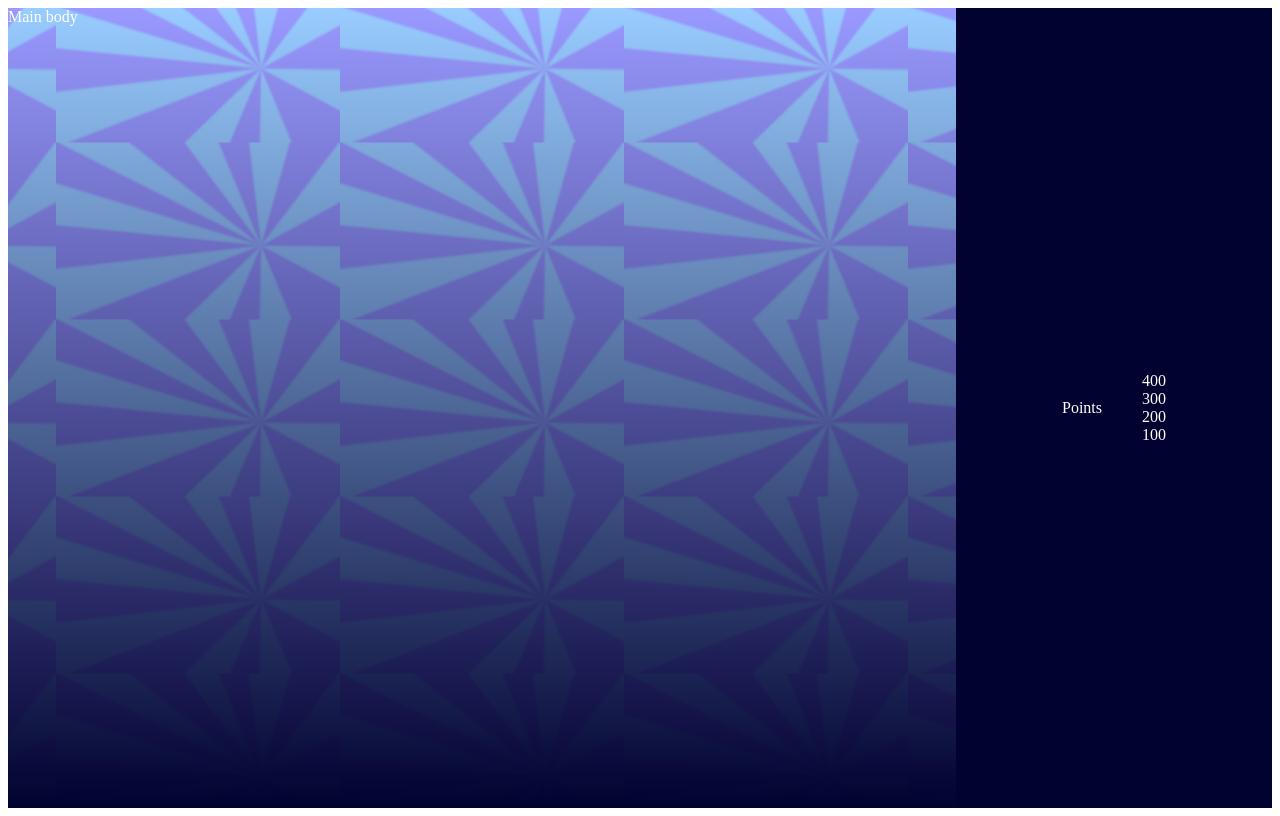
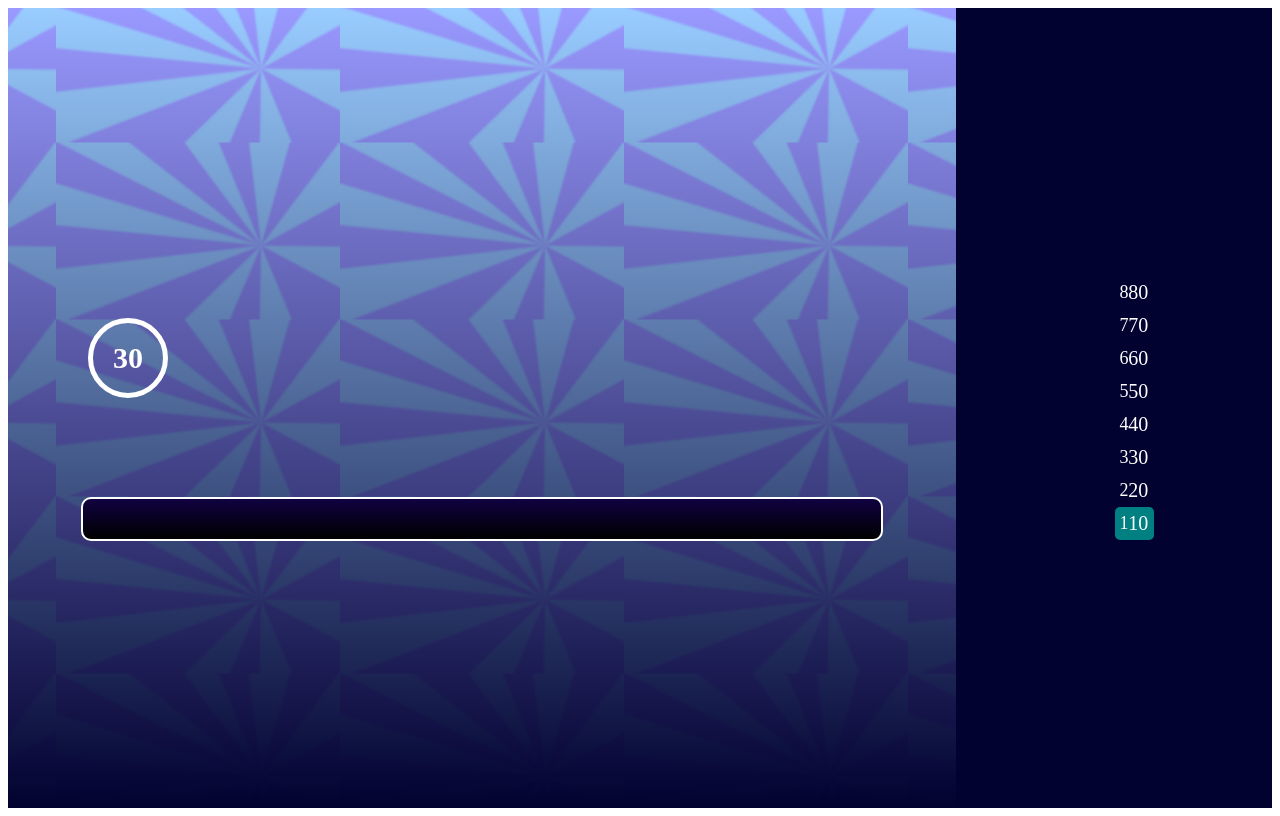
Before and after one commit to deepak-07/Meme-Quiz, a React (Create React App) app: page / in a window 1280 px wide. Built offline with nearby package versions, Linux system fonts and the light colour scheme.

Commit message:
feat: Added the question ans template

```diff
--- a/src/App.jsx
+++ b/src/App.jsx
@@ -1,16 +1,208 @@
+import { useState } from "react";
 import "./app.css";
+import Quiz from "./components/Quiz";
 
 function App() {
+  const [questionNumber, setQuestionNumber] = useState(1);
+  const [timeOut, setTimeOut] = useState(false);
+
+  const data = [
+    {
+      id: 1,
+      question: "Which Actor is a Meme Lord ?",
+      answers: [
+        {
+          text: "Akshay",
+          correct: true,
+        },
+        {
+          text: "Salman",
+          correct: false,
+        },
+        {
+          text: "Paresh ",
+          correct: false,
+        },
+        {
+          text: "Pamkaj",
+          correct: false,
+        },
+      ],
+    },
+    {
+      id: 2,
+      question: " What is Shardul called ?",
+      answers: [
+        {
+          text: "Sir",
+          correct: false,
+        },
+        {
+          text: "God",
+          correct: false,
+        },
+        {
+          text: "Lord ",
+          correct: true,
+        },
+        {
+          text: "Thakur",
+          correct: false,
+        },
+      ],
+    },
+    {
+      id: 3,
+      question: "Which Actor is a Meme Lord ?",
+      answers: [
+        {
+          text: "Akshay",
+          correct: true,
+        },
+        {
+          text: "Salman",
+          correct: false,
+        },
+        {
+          text: "Paresh ",
+          correct: false,
+        },
+        {
+          text: "Pamkaj",
+          correct: false,
+        },
+      ],
+    },
+    {
+      id: 4,
+      question: "Which Actor is a Meme Lord ?",
+      answers: [
+        {
+          text: "Akshay",
+          correct: true,
+        },
+        {
+          text: "Salman",
+          correct: false,
+        },
+        {
+          text: "Paresh ",
+          correct: false,
+        },
+        {
+          text: "Pamkaj",
+          correct: false,
+        },
+      ],
+    },
+    {
+      id: 5,
+      question: "Which Actor is a Meme Lord ?",
+      answers: [
+        {
+          text: "Akshay",
+          correct: true,
+        },
+        {
+          text: "Salman",
+          correct: false,
+        },
+        {
+          text: "Paresh ",
+          correct: false,
+        },
+        {
+          text: "Pamkaj",
+          correct: false,
+        },
+      ],
+    },
+    {
+      id: 6,
+      question: "Which Actor is a Meme Lord ?",
+      answers: [
+        {
+          text: "Akshay",
+          correct: true,
+        },
+        {
+          text: "Salman",
+          correct: false,
+        },
+        {
+          text: "Paresh ",
+          correct: false,
+        },
+        {
+          text: "Pamkaj",
+          correct: false,
+        },
+      ],
+    },
+  ];
+  const pointPyramid = [
+    {
+      id: 1,
+      point: "10",
+    },
+    {
+      id: 2,
+      point: "20",
+    },
+    {
+      id: 3,
+      point: "30",
+    },
+    {
+      id: 4,
+      point: "40",
+    },
+    {
+      id: 5,
+      point: "50",
+    },
+    {
+      id: 6,
+      point: "60",
+    },
+    {
+      id: 7,
+      point: "70",
+    },
+    {
+      id: 8,
+      point: "80",
+    },
+  ].reverse();
   return (
     <div className="App">
-      <div className="main">Main body </div>
+      <div className="main">
+        <div className="top">
+          <div className="timer">30</div>
+        </div>
+        <div className="bottom">
+          <Quiz
+            data={data}
+            setTimeOut={setTimeOut}
+            setQuestionNumber={setQuestionNumber}
+            questionNumber={questionNumber}
+          />
+        </div>
+      </div>
       <div className="pyramid">
-        Points
         <ul className="pointList">
-          <li classNamḍe="pointListItem">400</li>
-          <li classNamḍe="pointListItem">300</li>
-          <li classNamḍe="pointListItem">200</li>
-          <li classNamḍe="pointListItem">100</li>
+          {pointPyramid.map((item) => (
+            <li
+              className={
+                questionNumber === item.id
+                  ? "pointListItem active"
+                  : "pointListItem"
+              } key={item.id}
+            >
+              <span className="pointListItemNumber">{item.id}</span>
+              <span className="pointListItemPoints">{item.point}</span>
+            </li>
+          ))}
         </ul>
       </div>
     </div>
--- a/src/app.css
+++ b/src/app.css
@@ -8,6 +8,111 @@
 .main {
     width: 75%;
     background: linear-gradient(to bottom, rgba(0, 0, 0, 0), #020230), url("./assests/BG image.png") center;
+    display: flex;
+    flex-direction: column;
+}
+
+.top {
+    height: 50%;
+    position: relative;
+}
+
+.timer {
+    height: 70px;
+    width: 70px;
+    border-radius: 50%;
+    border: 5px solid white;
+    display: flex;
+    align-items: center;
+    justify-content: center;
+    font-size: 30px;
+    font-weight: 700;
+    position: absolute;
+    bottom: 10px;
+    left: 80px;
+}
+
+.bottom {
+    height: 50%;
+}
+
+.quiz {
+    height: 100%;
+    display: flex;
+    flex-direction: column;
+    align-items: center;
+    justify-content: space-around;
+}
+
+.question {
+    width: 80%;
+    background: linear-gradient(#100241, black);
+    border: 2px solid white;
+    text-align: center;
+    padding: 20px;
+    border-radius: 10px;
+    font-size: 20px;
+}
+
+.answer {
+    width: 40%;
+    padding: 10px;
+    text-align: center;
+    background: linear-gradient(#0e0124, #22074d);
+    border: 1px solid white;
+    border-radius: 15px;
+    font-style: 20px;
+    font-weight: 300;
+    margin: 0 10px 20px 10px;
+    cursor: pointer;
+}
+
+.answers {
+    width: 100%;
+    display: flex;
+    justify-content: center;
+    flex-wrap: wrap;
+}
+
+.answer:hover,
+.answer.active {
+    background: mediumblue;
+}
+
+.answer.correct {
+    animation: correct 3s ease forwards;
+}
+
+@keyframes correct {
+    0%,
+    22% {
+        background: mediumblue;
+    }
+    20% {
+        background: linear-gradient(#0e0124, #22074d);
+    }
+    26%,
+    100% {
+        background: green;
+    }
+}
+
+.answer.wrong {
+    animation: wrong 3s ease forwards;
+}
+
+@keyframes wrong {
+    0%,
+    22% {
+        background: mediumblue;
+    }
+    20% {
+        background: linear-gradient(#0e0124, #22074d);
+    }
+    26%,
+    100% {
+        background: crimson;
+    }
 }
 
 .pyramid {
@@ -20,3 +125,25 @@
 .pointList {
     list-style: none;
 }
+
+.pointListItem {
+    display: flex;
+    align-items: center;
+    padding: 5px;
+    border-radius: 5px;
+}
+
+.pointListItem.active {
+    background-color: teal;
+}
+
+.pointListItemNumber {
+    font-size: 18px;
+    font-weight: 100;
+    width: 30%;
+}
+
+.pointListItemPoints {
+    font-size: 20px;
+    width: 10%;
+}
--- /dev/null
+++ b/src/components/Quiz.jsx
@@ -0,0 +1,24 @@
+import React, { useState, useEffect } from "react";
+
+export default function Quiz(
+  data,
+  setTimeout,
+  setQuestionNumber,
+  questionNumber
+) {
+  const [question, setQuestion] = useState(null);
+
+  useEffect(() => {
+    setQuestion(data[questionNumber - 1]);
+  }, [data, questionNumber]);
+  return (
+    <div className="quiz">
+      <div className="question">{question?.question}</div>
+      <div className="answers">
+        {question?.answers.map((item) => (
+          <div className="answer" key={item.text}>{item.text}</div>
+        ))}
+      </div>
+    </div>
+  );
+}
```
